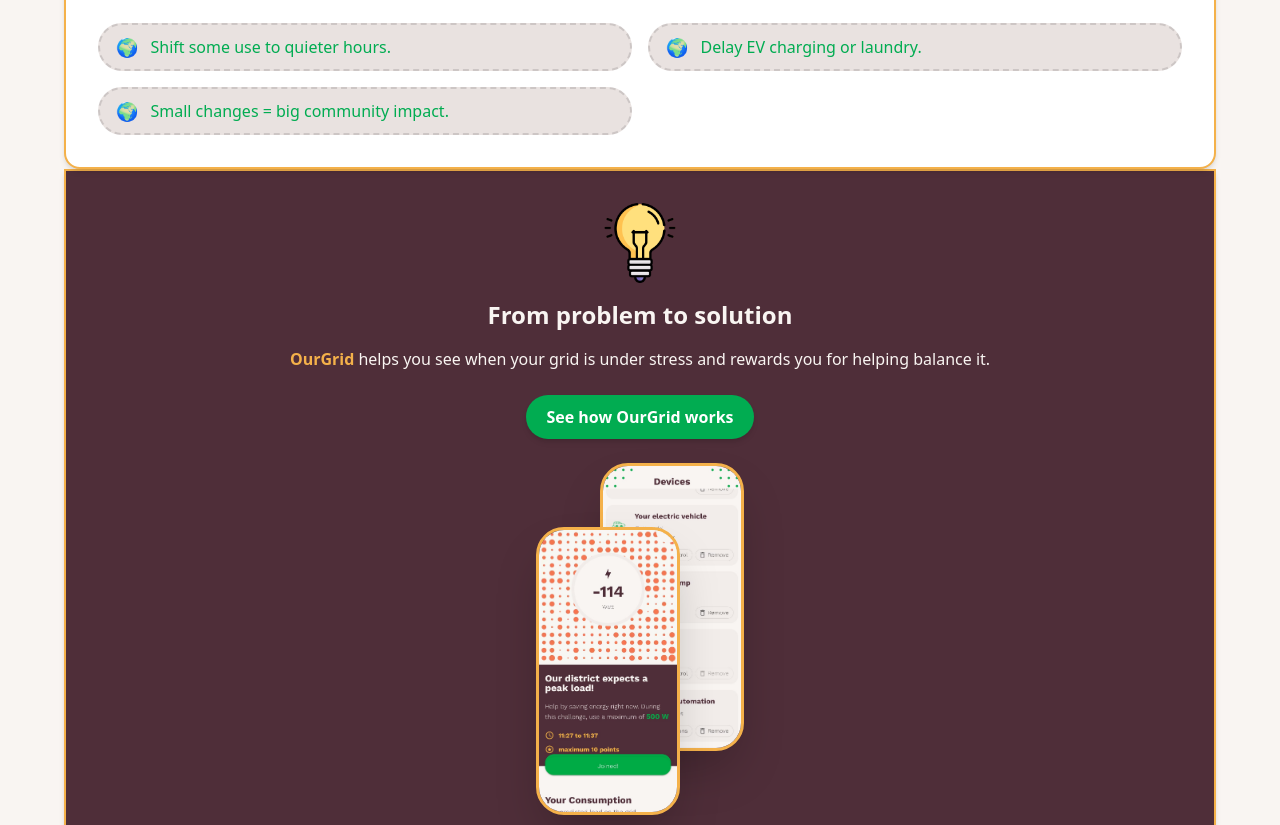
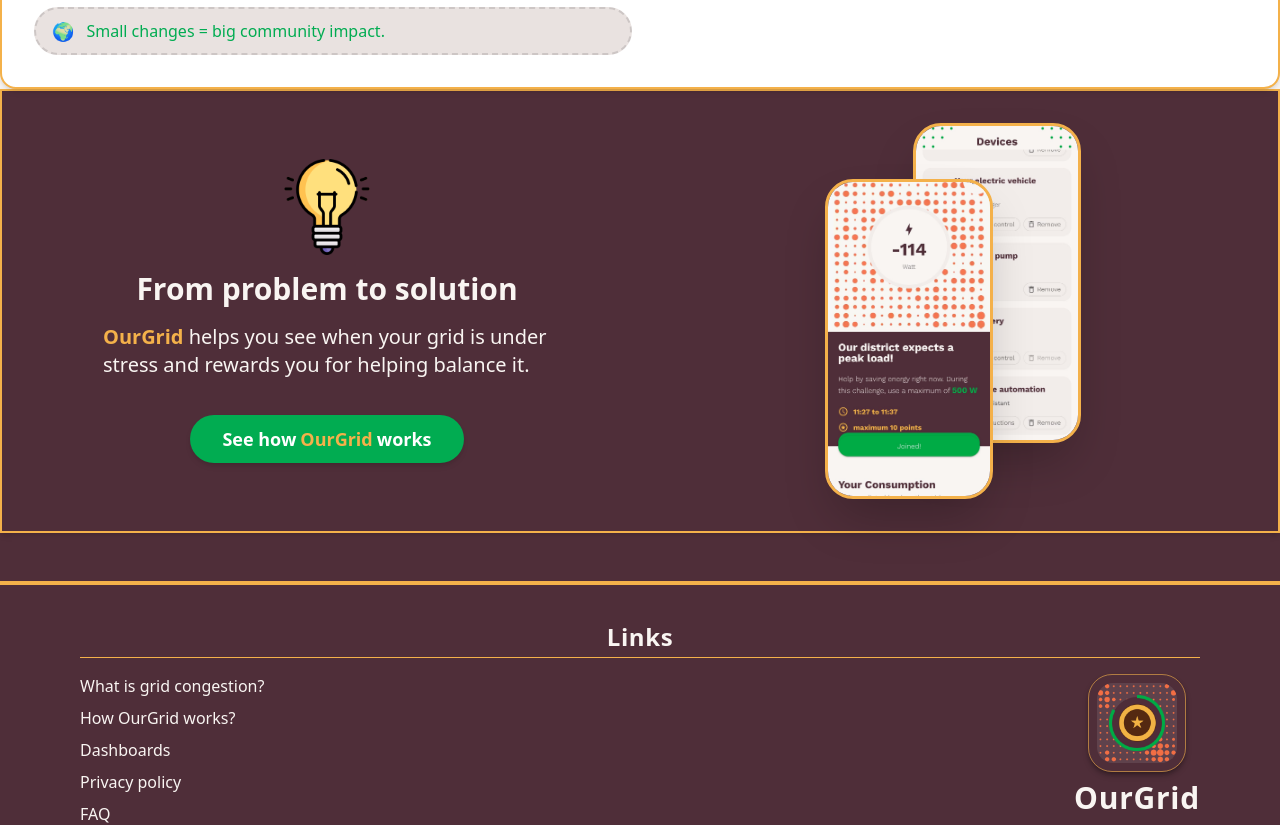
Before and after one commit to Marto8090/OurGrid_Website, a React (Vite) app in the folder client/: page /m/what-is-grid-congestion in a window 1280 px wide. Shown: the part 1073-1898 px from the top of the page. Built offline with nearby package versions, Linux system fonts and the light colour scheme.

Commit message:
Fixed the layout and style in the desktop view for the "Form problem to Solution" from the "what is grid congestion" page

```diff
--- a/client/src/pages/WhatIsCongestion.jsx
+++ b/client/src/pages/WhatIsCongestion.jsx
@@ -1,5 +1,4 @@
 import { useAudience } from "../context/AudienceContext.jsx";
-import PhoneImage from "../assets/OurGrid1.png";
 import backgroundImage from "../assets/electricity_poles.png";
 import LightBulb from "../assets/light-bulb.png";
 import mainPage from "../assets/mainPage.jpg";
@@ -48,12 +47,12 @@ export default function WhatIsCongestion() {
       </section>
 
       {/* MAIN PANEL -*/}
-      <section className="bg-[#F9F5F2] text-[#4F2E39] md:pt-16 md:pb-20 rounded-t-2xl md:rounded-t-[40px] -mt-8 md:-mt-12">
-        <div className="max-w-6xl mx-auto px4  md:space-y-20">
-            {/* ROW 1 — WHAT + WHY SECTION */}
-         <div className="grid md:grid-cols-2 relative z-30 -mb-4 md:mb-0">
+      <section className="bg-[#F9F5F2] text-[#4F2E39] rounded-t-2xl md:rounded-t-[40px] -mt-8 md:-mt-12">
+        <div className="w-full md:space-y-20">
+            {/* WHAT + WHY SECTION */}
+         <div className="grid md:grid-cols-2  -mb-4 md:mb-0">
             {/* LEFT CARD — WHAT / POLICY IMPACT */}
-            <div className="relative rounded-2xl overflow-hidden border-2 border-[#F4B14A] shadow-md"
+            <div className="relative rounded-t-2xl overflow-hidden border-2 border-[#F4B14A] shadow-md"
               style={{
                 backgroundImage: `url(${backgroundImage})`,
                 backgroundSize: "cover",
@@ -142,47 +141,56 @@ export default function WhatIsCongestion() {
           </div>
 
           {/* ROW 4 — FROM PROBLEM TO SOLUTION + PHONE MOCKUP */}
-          <div className="bg-[#4F2E39] text-[#F9F5F2] border-2 border-[#F4B14A] shadow-md p-6 md:p-8">
-            <div className="grid gap-6 md:grid-cols-[1fr,1fr] items-center">
-              <div className="space-y-4 text-center">
-                <div className="flex justify-center">
-                  <img src={LightBulb} alt="Light bulb icon" className="w-20 h-20 object-contain" />
-                </div>
-                <h2 className="text-xl md:text-2xl font-bold">
+            <div className="bg-[#4F2E39] text-[#F9F5F2] border-2 border-[#F4B14A] shadow-md p-6 pt-10 md:p-8">
+              {/* top row: text left, phones right */}
+              <div className="grid gap-6 md:gap-10 md:grid-cols-2 items-center">
+                {/* TEXT + ICON LEFT */}
+                <div className="flex flex-col items-center md:items-center text-center md:text-left space-y-4">
+                  <img
+                    src={LightBulb}
+                    alt="Light bulb icon"
+                    className="w-18 h-18 md:w-24 md:h-24 object-contain"
+                  />
+
+                  <h2 className="text-xl md:text-3xl font-bold">
                     From problem to solution
                   </h2>
+
                   {isMunicipality ? (
-                  <p className="text-sm md:text-base text-[#F9F5F2]/90">
-                    Municipalities, co-ops, and residents can work together to
-                    reduce peak loads, avoid costly upgrades, and build more
-                    resilient local energy systems.
+                    <p className="text-base md:text-lg text-[#F9F5F2]/90 max-w-md">
+                      Municipalities, co-ops, and residents can work together to reduce
+                      peak loads, avoid costly upgrades, and build more resilient local
+                      energy systems.
                     </p>
                   ) : (
-                  <p className="text-sm md:text-base">
+                    <p className="text-base md:text-xl max-w-md">
                       <span className="font-semibold text-[#F4B14A]">OurGrid</span>{" "}
-                    helps you see when your grid is under stress and rewards you
-                    for helping balance it.
+                      helps you see when your grid is under stress and rewards you for
+                      helping balance it.
                     </p>
                   )}
+                    {/* button exactly under phones */}
                   <a href={`${base}/how-ourgrid-works`}
-                  className="inline-flex items-center justify-center px-5 py-2.5 rounded-full bg-[#01AC51] text-white font-semibold text-sm md:text-base shadow-md hover:bg-[#019245] transition-colors mt-1 md:mt-2"
-                >
-                  See how OurGrid works
+                    className="inline-flex items-center justify-center px-6 md:px-8 py-2.5 mt-2 md:mt-5 rounded-full bg-[#01AC51] text-white
+                    font-semibold text-sm md:text-lg shadow-md hover:bg-[#019245] transition-colors">
+                   <span>See how</span> <span className="mx-1 font-semibold text-[#F4B14A]">OurGrid</span> <span>works</span>
                   </a>
                 </div>
 
-              {/* STACKED SCREENS */}
-              <div className="flex justify-center md:justify-center">
-                <div className="relative w-55 h-75 md:w-52 md:h-[22rem]">
-
+                {/* PHONES RIGHT + BUTTON UNDER */}
+                <div className="flex flex-col items-center md:items-center gap-4">
+                  <div className="relative w-40 h-80 md:w-64 md:h-94">
                     {/* back phone */}
-                  <img  src={devicesPage} alt="OurGrid devices screen"
-                    className="absolute right-0 top-0 w-32 h-64 md:w-36 md:h-[18rem] rounded-[1.75rem] border-[3px] border-[#F4B14A] shadow-2xl object-cover"
+                    <img
+                      src={devicesPage}
+                      alt="OurGrid devices screen"
+                      className="absolute right-0 top-0 w-32 h-64 md:w-42 md:h-[20rem] rounded-[1.75rem] border-[3px] border-[#F4B14A] shadow-2xl object-cover"
                     />
-
                     {/* front phone */}
-                  <img src={mainPage} alt="OurGrid main screen"
-                    className="absolute left-0 bottom-0 w-32 h-64 md:w-36 md:h-[18rem] rounded-[1.75rem] border-[3px] border-[#F4B14A] shadow-2xl object-cover"
+                    <img
+                      src={mainPage}
+                      alt="OurGrid main screen"
+                      className="absolute left-0 bottom-0 w-32 h-64 md:w-42 md:h-[20rem] rounded-[1.75rem] border-[3px] border-[#F4B14A] shadow-2xl object-cover"
                     />
                   </div>
                 </div>
```
Lines whose indentation alone changed are shown as unchanged.
